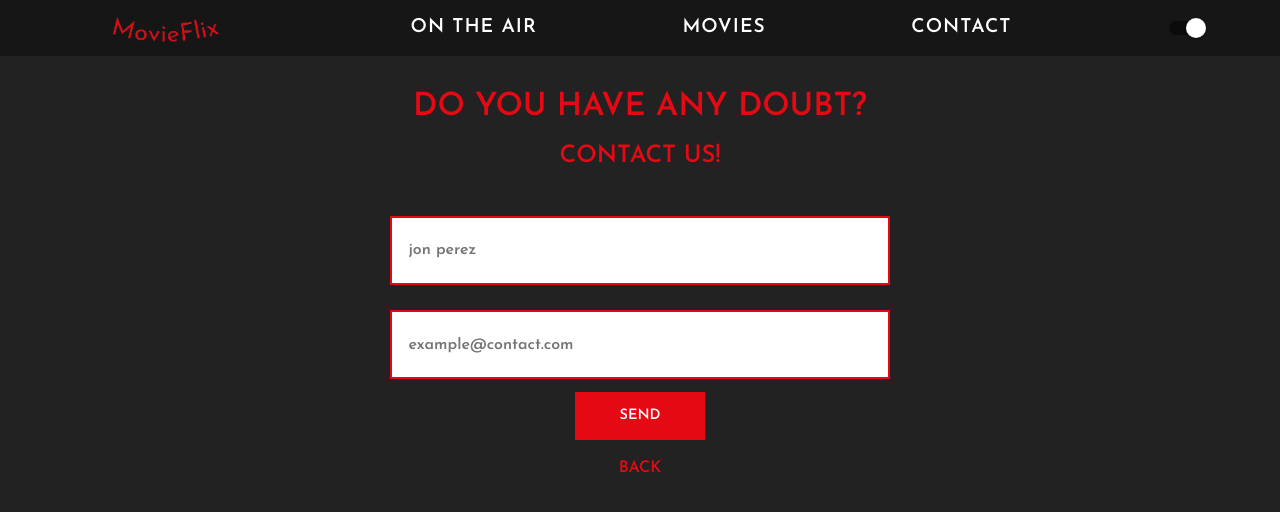
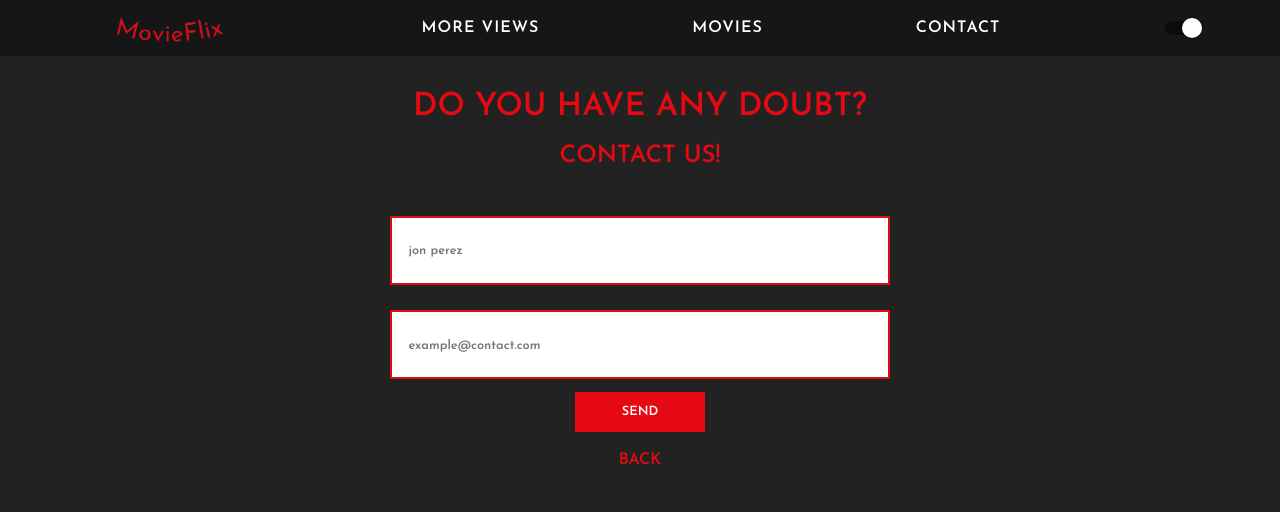
Before and after one commit to micaelakorol/app-movies-db, a React (Create React App) app: page /contact in a window 1280 px wide. Shown: the top 512 px of the page. Built offline with nearby package versions, Linux system fonts and the light colour scheme; no server answers; a web font is replaced by a local one.

Commit message:
cleaning code and add css

```diff
--- a/src/components/Nav.jsx
+++ b/src/components/Nav.jsx
@@ -14,7 +14,7 @@ const Nav = ({ theme, setTheme }) => {
             className="logo-movie"
           />{" "}
         </NavLink>
-        <NavLink to={"/top"}>On the air</NavLink>
+        <NavLink to={"/top"}>More Views</NavLink>
         <NavLink to={"/movies"}>Movies</NavLink>
         <NavLink to={"/contact"}>Contact</NavLink>
 
--- a/src/hooks/useFetch.js
+++ b/src/hooks/useFetch.js
@@ -14,5 +14,4 @@ useEffect(()=> {
 .finally(() => setLoading(false))
 },[url])
 
-return{data,error,loading}
-}
+return{data,error,loading}}
--- a/src/pages/Contact/Contact.js
+++ b/src/pages/Contact/Contact.jsx
@@ -1,7 +1,7 @@
 /* eslint-disable no-undef */
 import React, { useState } from "react";
 import { useNavigate } from "react-router-dom";
-import "./Contact.js";
+import "./Contact.jsx";
 import swal from "sweetalert";
 import { app } from "../../firebase/credentials";
 import { addDoc, collection, getFirestore } from "firebase/firestore";
@@ -11,18 +11,17 @@ import ContactForm from "./ContactForm";
 const Contact = () => {
 
   const navigate = useNavigate();
-  //inicio db
+  //initiation db
   const db = getFirestore(app);
 
   const [state, setState] = useState(initialState);
   const { names, email } = state;
 
-  /* Validations */
+  /* Validations + sending data to bbdd */
   const handleSubmit = async (e) => {
     e.preventDefault();
-    if (names === "" || email === "") {
-      swal("Oops", "Fields cannot be empty...", "error");
-    } else {
+    if (names === "" || email === "") return swal("Oops", "Fields cannot be empty...", "error");
+   else {
       try {
         await addDoc(collection(db, "usuarios"), {
           name: names,
@@ -31,23 +30,18 @@ const Contact = () => {
         setState(initialState);
         return swal("Thanks!", "Submitted form", "success");
       } catch (error) {
-        alert(error);
-      }
+        alert(error)
+    }
       setTimeout(() => {
         navigate("/");
-      }, 2000);
-    }
-  };
+      }, 2000);}};
 
   /* ------- */
-
   const handleChange = (e) => {
     setState((old) => ({
       ...old,
       [e.target.name]: e.target.value,
-    }));
-  };
-
+    }))};
   return (
     <div className="contact">
       <ContactForm
--- a/src/pages/Index/Index.jsx
+++ b/src/pages/Index/Index.jsx
@@ -9,12 +9,8 @@ const Index = () => {
   const { data, error, loading } = useFetch(
     `https://api.themoviedb.org/3/trending/all/day?api_key=${api_key}`
   );
-  if (loading) {
-    return <h1 className="title">Loading...</h1>;
-  }
-  if (error !== "") {
-    return <h1 className="title">{error}</h1>;
-  }
+  if (loading) return <h1 className="title">Loading...</h1>
+  if (error !== "") return <h1 className="title">{error}</h1>
 
   return (
     <>
--- a/src/pages/OnTheAir/First.jsx
+++ b/src/pages/MoreViews/MoreViews.jsx
@@ -1,7 +1,7 @@
 /* eslint-disable react/jsx-no-target-blank */
 /* eslint-disable jsx-a11y/alt-text */
 import { useFetch } from "../../hooks/useFetch";
-import "../../styles/first.css";
+import "../../styles/moreViews.css"
 import { Avatar, Rating } from "@mui/material";
 import CallMadeIcon from "@mui/icons-material/CallMade";
 import { api_key } from "../../api_key";
@@ -12,16 +12,13 @@ const First = () => {
     `https://api.themoviedb.org/3/tv/on_the_air?api_key=${api_key}&language=en-US&page=1`
   );
 
-  if (loading) {
-    return <h1 className="title">Loading...</h1>;
-  }
-  if (error !== "") {
-    return <h1 className="title">{error}</h1>;
-  }
+  if (loading)
+    return <h1 className="title">Loading...</h1>
+  if (error !== "") return <h1 className="title">{error}</h1>;
 
   return (
     <>
-      <h2 className="title">On the air!</h2>
+      <h2 className="title">In the top #1 </h2>
       <div className="row">
         {data.map((movie, index) => (
           <div className="carrusel" key={index}>
--- a/src/pages/Movies/Movies.jsx
+++ b/src/pages/Movies/Movies.jsx
@@ -13,12 +13,8 @@ const Movies = () => {
     `https://api.themoviedb.org/3/movie/550/similar?api_key=${api_key}&`
   );
 
-  if (loading) {
-    return <h1 className="title">Loading...</h1>;
-  }
-  if (error !== "") {
-    return <h1 className="title">{error}</h1>;
-  }
+  if (loading) return <h1 className="title">Loading...</h1>;
+  if (error !== "") return <h1 className="title">{error}</h1>;
 
   const handleChange = (e) => {
     let filter = e.target.value;
@@ -26,8 +22,7 @@ const Movies = () => {
       setSearchParams({ filter });
     } else {
       setSearchParams({});
-    }
-  };
+    }};
 
   return (
     <>
--- a/src/route/index.jsx
+++ b/src/route/index.jsx
@@ -4,7 +4,7 @@ import Contact from "../pages/Contact/Contact";
 import Error from "../pages/Error";
 import Index from "../pages/Index/Index";
 import Movies from "../pages/Movies/Movies";
-import First from "../pages/OnTheAir/First";
+import MoreViews from "../pages/MoreViews/MoreViews";
 //Route configuration:
 export const router = createBrowserRouter([
     {
@@ -21,7 +21,7 @@ export const router = createBrowserRouter([
                     },
                     {
                         path: "/top",
-                        element: <First />,
+                        element: <MoreViews />,
                     },
                     {
                         path: "/movies",
--- a/src/styles/movies.css
+++ b/src/styles/movies.css
@@ -49,21 +49,25 @@
 .form-movies input{
     width: 30%;
     margin:1rem 0;
-    height: 3rem;
-    padding:1rem;
+    height: 2.5rem;
+    padding:.5rem;
     outline:none;
     background-color: var(--white);
     border:2px solid var(--red);
 }
 
+::placeholder {
+    font-size: .8rem;
+  }
+
 .btn-form{
-height: 3rem;
+height: 2.5rem;
 width: 8.1rem;
 background-color: var(--red);
 border: none;
 color:white;
 font-weight: 500;
-font-size: 0.9rem;
+font-size: 0.8rem;
 cursor: pointer;
 text-transform: uppercase;
 }
--- a/src/styles/nav.css
+++ b/src/styles/nav.css
@@ -15,7 +15,7 @@
 
 nav a {
   text-decoration: none;
-  font-size: 1.2rem;
+  font-size: 1rem;
   font-weight: 700;
   color: var(--white);
   letter-spacing: 1px;
```
Also changed, not shown: src/styles/moreViews.css (renamed from src/styles/first.css).
